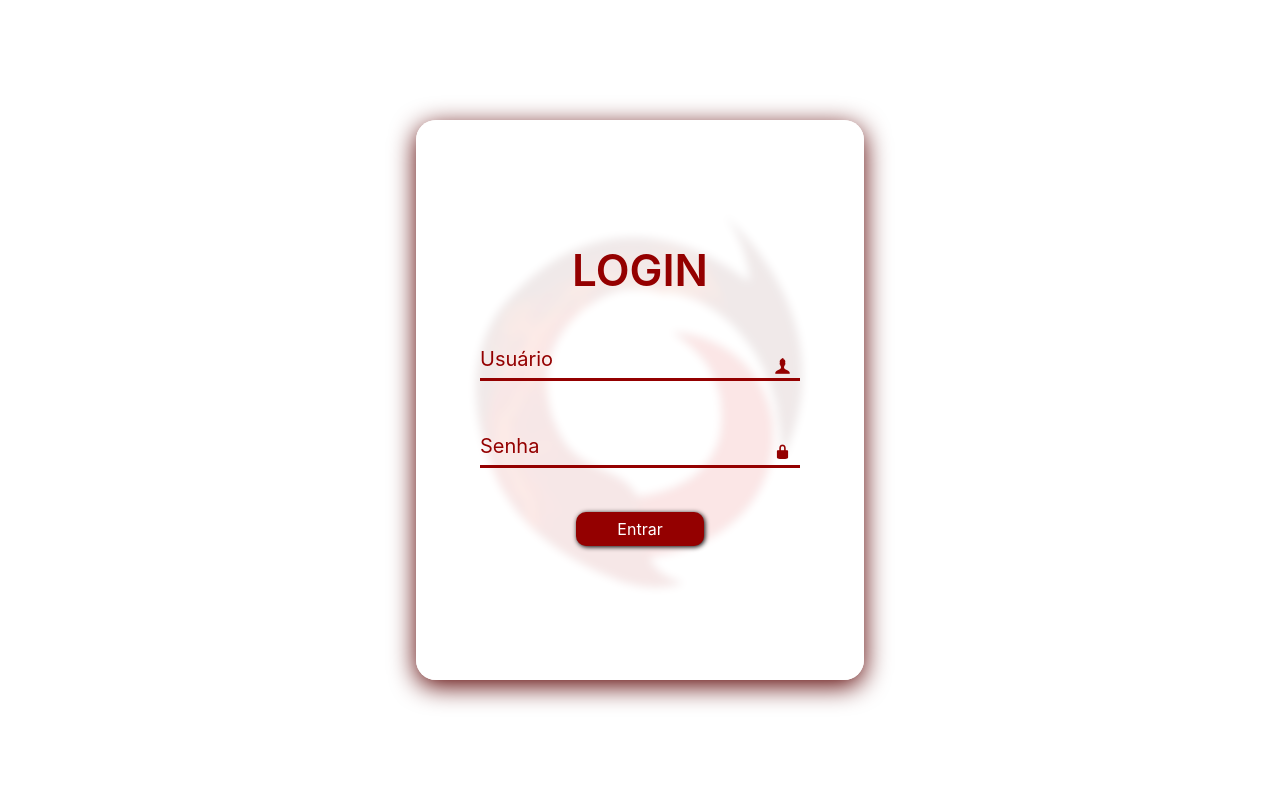
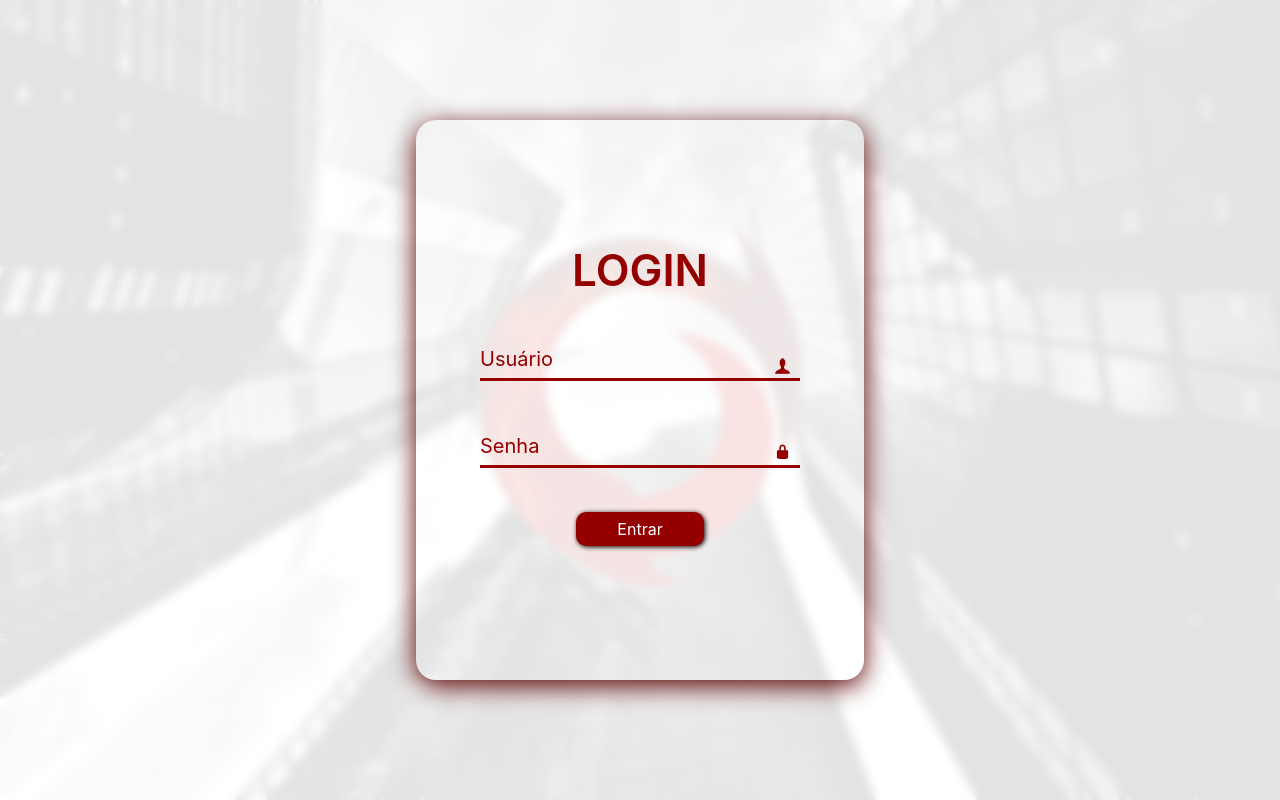
Before and after one commit to felipedegodoy16/projeto01-overdrive, a PHP site: page / in a window 1280 px wide. Run offline with PHP 8.4, Linux system fonts and the light colour scheme; some web fonts are replaced.

Commit message:
login atualizado
removido bordas de foco dos inputs, removido olho mágico dos navegadores e acertado background

```diff
--- a/_css/style.css
+++ b/_css/style.css
@@ -27,15 +27,15 @@ html {
 body {
     width: 100%;
     height: 100%;
-    /* background: url('../_images/background_urban.jpg') no-repeat 50% 50%;
+    background: url('../_images/fundo.jpeg') no-repeat 50% 50%;
+    background-size: cover;
     backdrop-filter: blur(5px);
-    object-fit: cover; */
 }
 
 main#main_login {
     width: 100%;
     height: 100%;
-    /* background-color: rgba(255, 255, 255, .9); */
+    background-color: rgba(255, 255, 255, .89);
 }
 
 h1#title_login {
@@ -46,7 +46,6 @@ h1#title_login {
 
 div#form_login {
     box-shadow: 0 6px 26px 0 var(--red-dark);
-    background-color: rgba(255, 255, 255, .9);
     position: relative;
     width: 35dvw;
     height: 70dvh;
@@ -98,10 +97,11 @@ form#form input {
     background-color: transparent;
     border: none;
     border-bottom: 3px solid var(--red-light);
+    outline: 0;
 }
 
-form#form input:focus-visible {
-    border: none !important;
+form#form input::-ms-reveal, form#form input::-ms-clear {
+    display: none;
 }
 
 i.icons {
```
Also changed, not shown: _images/background_urban.jpg (deleted), _images/fundo.jpeg (added).
